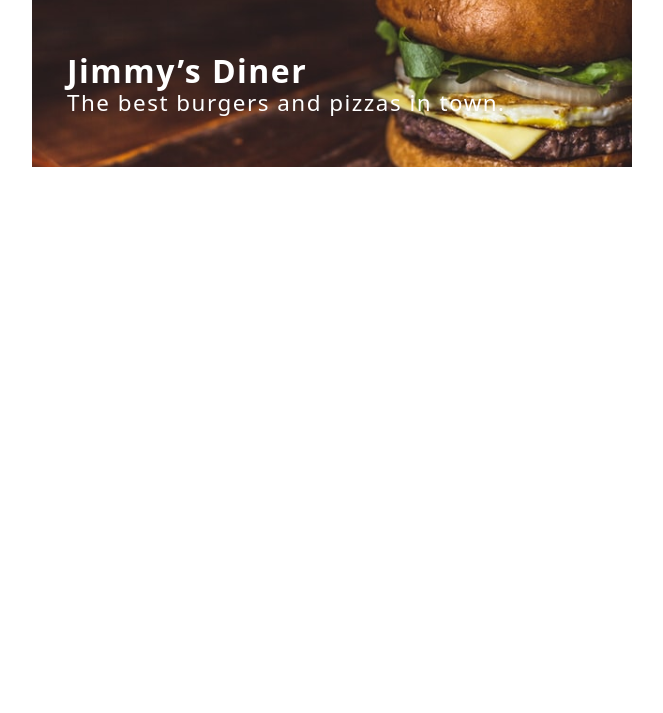
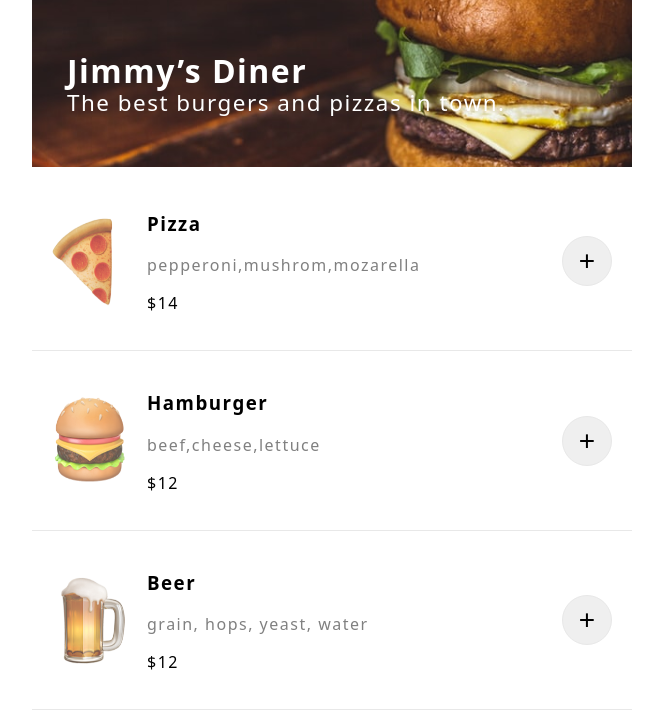
Before and after one commit to aliyasyeddd/Meal-Sprint, a website built with Vite: page index.html in a window 1280 px wide. Shown: the whole page, without its empty margins (308-971 px from the left). Built offline with nearby package versions, Linux system fonts and the light colour scheme; a web font is replaced by a local one.

Commit message:
rendering menu items

```diff
--- a/index.css
+++ b/index.css
@@ -32,3 +32,41 @@ header img {
   color: white;
   font-size: 1.401rem;
 }
+
+
+.menu-item {
+  display: flex;
+  align-items: center;
+  margin: 20px;
+  justify-content: space-between;
+}
+
+.items {
+  display: flex;
+  align-items: center;
+  gap: 20px;
+}
+
+.menu-item-image {
+  width: 75px;
+  height: 89px;
+}
+
+.menu-items-details > .menu-item-ingredients {
+  margin-top: 5px;
+  color: gray;
+}
+
+.add-btn {
+  width: 50pX;
+  height: 50px;
+  border-radius: 50%;
+  border: 1px solid #E8E8E8;
+  cursor: pointer;
+  font-size: 28px;
+}
+
+hr {
+  border: none;
+  border-top: 1px solid #E8E8E8;
+}
--- a/index.html
+++ b/index.html
@@ -21,7 +21,11 @@
       <h1 class="restaurant-name">Jimmy’s Diner</h1>
       <p class="restaurant-tagline">The best burgers and pizzas in town.</p>
     </header>
-    <main class="container"></main>
+    <main class="container">
+        <div class="menu-item-info" id="menu-item-info">
+            <!-- Menu items will be rendered here -->
+        </div>
+    </main>
     <script src="index.js" type="module"></script>
   </body>
 </html>
--- a/index.js
+++ b/index.js
@@ -1 +1,27 @@
 import { menuArray } from "./data.js";
+
+
+const menuDiv = document.getElementById("menu-item-info");
+
+
+function renderMenu() {
+    let menuHtml = "";
+    menuArray.forEach((menuItem) => {
+        menuHtml += `<div class="menu-item">
+           <div class="items">
+                <img src="${menuItem.image}" class="menu-item-image" />
+                <div class="menu-items-details">
+                   <h3 class="menu-item-name">${menuItem.name}</h3>
+                   <p class="menu-item-ingredients">${menuItem.ingredients}</p>
+                   <p class="menu-item-price">$${menuItem.price}</p>
+                </div>
+           </div>
+            <button class="add-btn" data-menu-id="${menuItem.id}">+</button>
+        </div>
+        <hr>
+        `;
+    })
+    menuDiv.innerHTML = menuHtml;
+}
+
+renderMenu();
```
